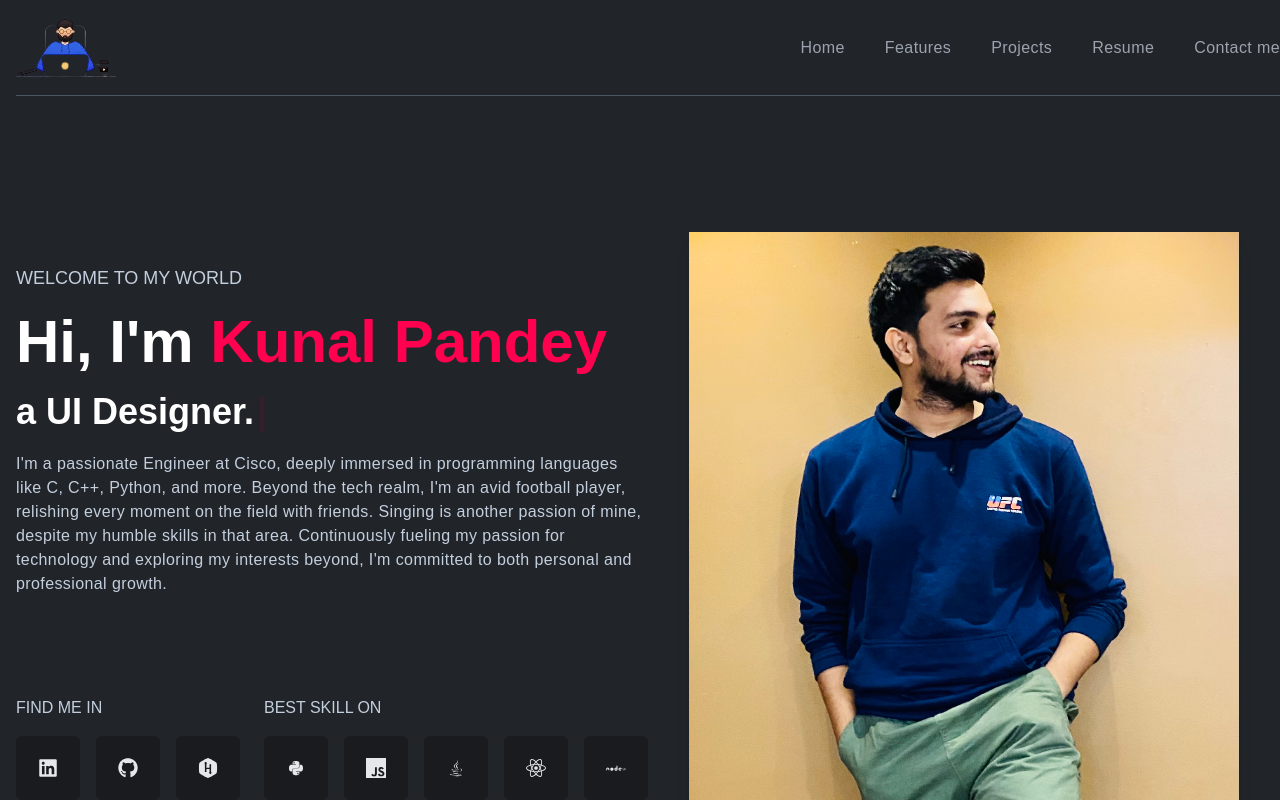
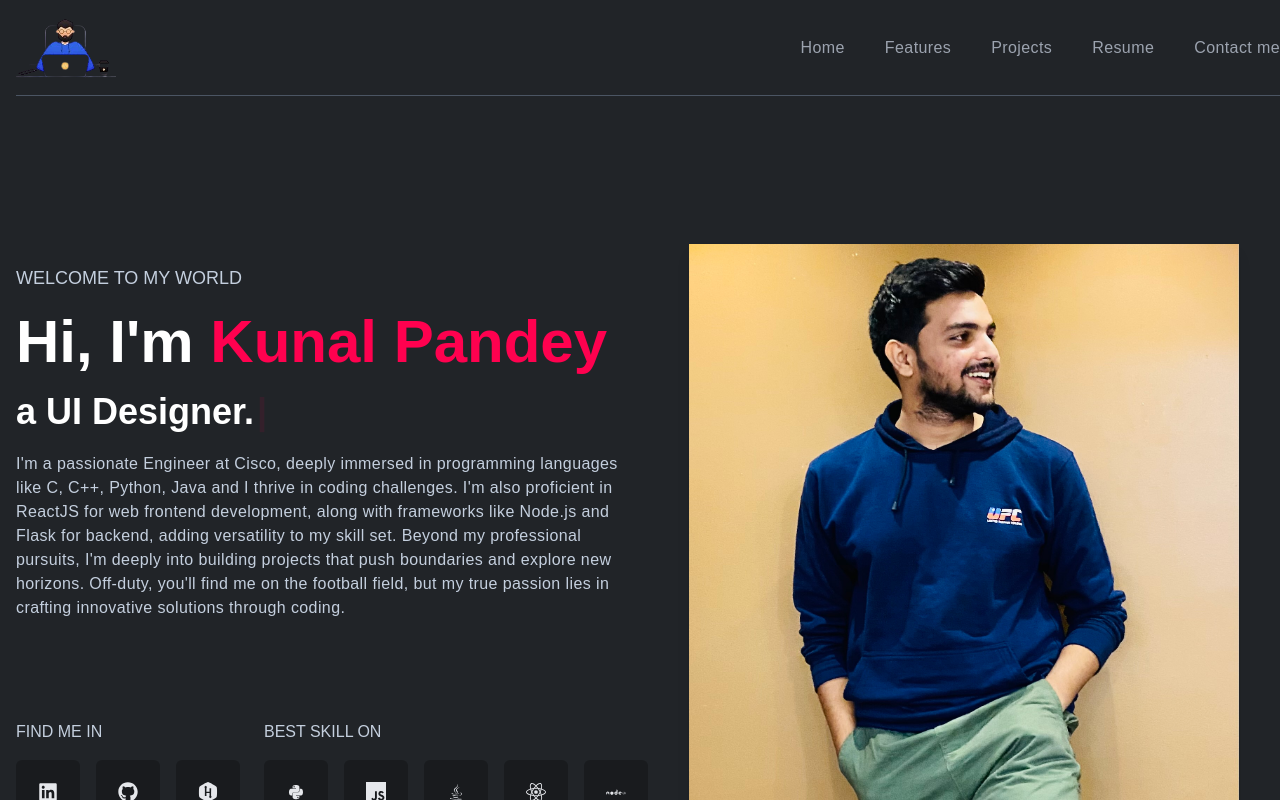
Before and after one commit to KunalPandey36/MyPortfolio, a React (Create React App) app: page / in a window 1280 px wide. Shown: the top 800 px of the page. Built offline with nearby package versions, Linux system fonts and the light colour scheme.

Commit message:
Intro edit

```diff
--- a/src/components/banner/LeftBanner.js
+++ b/src/components/banner/LeftBanner.js
@@ -29,13 +29,14 @@ const LeftBanner = () => {
           />
         </h2>
         <p className="text-base font-bodyFont leading-6 tracking-wide">
-          I'm a passionate Engineer at Cisco, deeply
-          immersed in programming languages like C, C++, Python, and more.
-          Beyond the tech realm, I'm an avid football player, relishing every
-          moment on the field with friends. Singing is another passion of mine,
-          despite my humble skills in that area. Continuously fueling my passion
-          for technology and exploring my interests beyond, I'm committed to
-          both personal and professional growth.
+          I'm a passionate Engineer at Cisco, deeply immersed in programming
+          languages like C, C++, Python, Java and I thrive in coding challenges. I'm
+          also proficient in ReactJS for web frontend development, along with
+          frameworks like Node.js and Flask for backend, adding versatility to
+          my skill set. Beyond my professional pursuits, I'm deeply into
+          building projects that push boundaries and explore new horizons.
+          Off-duty, you'll find me on the football field, but my true passion
+          lies in crafting innovative solutions through coding.
         </p>
 
         <div className="flex flex-col xl:flex-row gap-6 lgl:gap-0 justify-between py-20">
```
